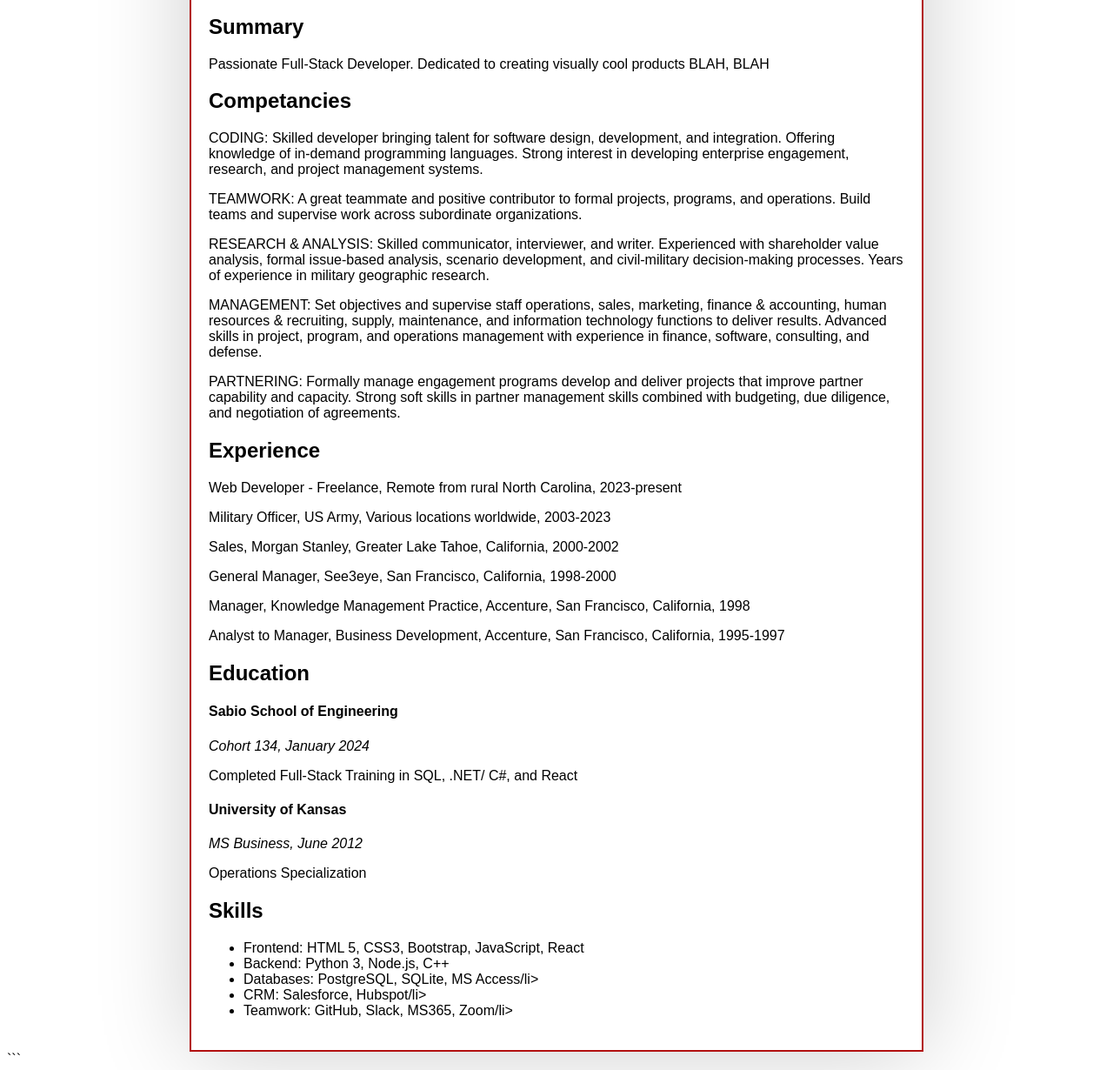
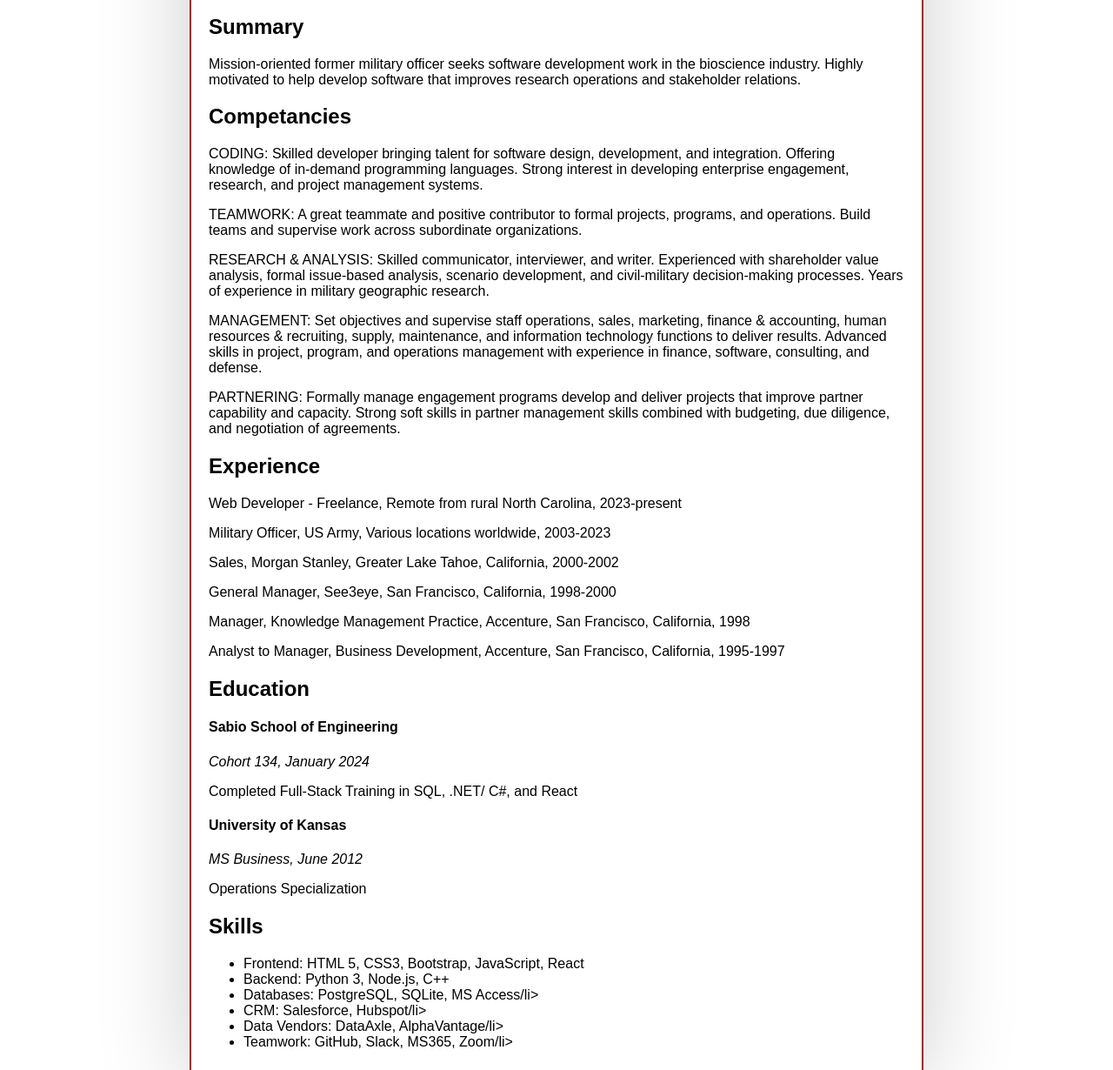
Before and after one commit to thane-j-thompson/thane-j-thompson.github.io, a plain HTML site: page index.html in a window 1280 px wide. Shown: the part 450-1680 px from the top of the page at 87% size. Drawn offline with Linux system fonts and the light colour scheme.

Commit message:
Update index.html

```diff
--- a/index.html
+++ b/index.html
@@ -37,10 +37,10 @@
         </header>
         <section id="summary">
             <h2>Summary</h2>
-            <p>Passionate Full-Stack Developer.  Dedicated to creating visually cool products BLAH, BLAH</p>
+            <p> Mission-oriented former military officer seeks software development work in the bioscience industry.  Highly motivated to help develop software that improves research operations and stakeholder relations.</p>
         </section>
 
-        <section id="competancies" class="section">
+        <section id="competencies" class="section">
             <h2>Competancies</h2>
             <p>CODING:  Skilled developer bringing talent for software design, development, and integration. Offering knowledge of in-demand programming languages.  Strong interest in developing enterprise engagement, research, and project management systems.</p>
             <p>TEAMWORK:  A great teammate and positive contributor to formal projects, programs, and operations.  Build teams and supervise work across subordinate organizations.</p>
@@ -74,6 +74,7 @@
                 <li>Backend:   Python 3, Node.js, C++</li>
                 <li>Databases:  PostgreSQL, SQLite, MS Access/li>
                 <li>CRM: Salesforce, Hubspot/li>
+                <li>Data Vendors: DataAxle, AlphaVantage/li>
                 <li>Teamwork: GitHub, Slack, MS365, Zoom/li>
             </ul>
         </section>
```
